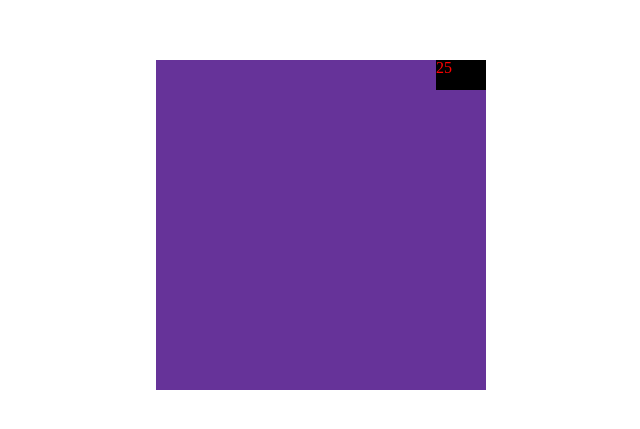
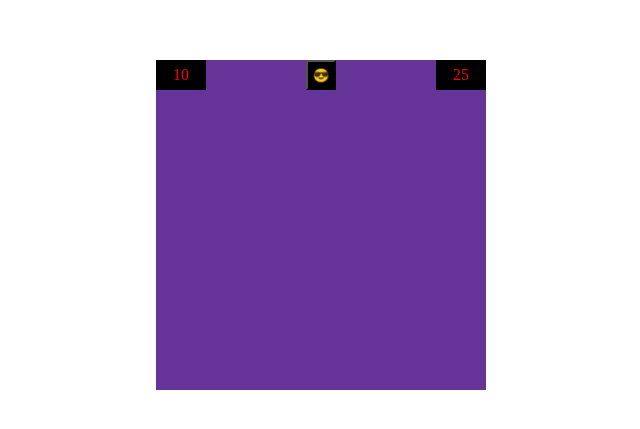
Before and after one commit to StoneDog02/stone-sweeper, a React (Create React App) app: page / in a window 1280 px wide. Shown: the part 175-604 px from the top of the page, without its empty margins (319-959 px from the left). Built offline with nearby package versions, Linux system fonts and the light colour scheme.

Commit message:
added button reset

```diff
--- a/src/App.js
+++ b/src/App.js
@@ -18,12 +18,42 @@ const Timer = styled.div`
   color: red;
   position: absolute;
   left: 280px;
+  display: flex;
+  justify-content: center;
+  align-items: center;
+`;
+
+const FlagCounter = styled.div`
+  height: 30px;
+  width: 50px;
+  background: black;
+  color: red;
+  position: absolute;
+  display: flex;
+  justify-content: center;
+  align-items: center;
+`;
+
+const Smiley = styled.button`
+  height: 30px;
+  width: 30px;
+  background: black;
+  color: red;
+  position: absolute;
+  display: flex;
+  left: 50%;
+  justify-content: center;
+  align-items: center;
+  transform: translate(-50%);
+  cursor: pointer;
 `;
 
 export default function App() {
   return (
     <GameContainer>
       <Timer>25</Timer>
+      <FlagCounter>10</FlagCounter>
+      <Smiley>😎</Smiley>
     </GameContainer>
   );
 }
```
